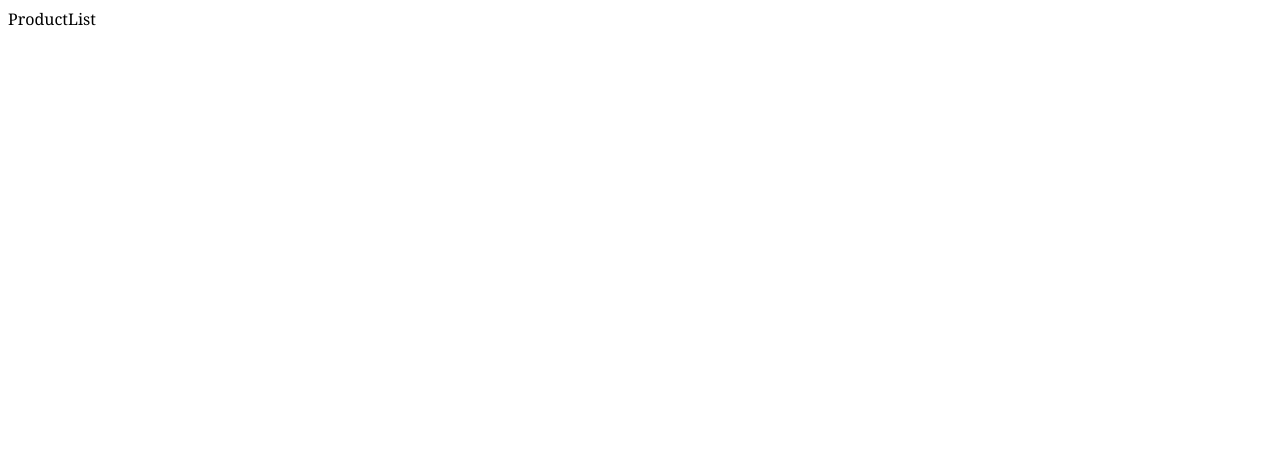
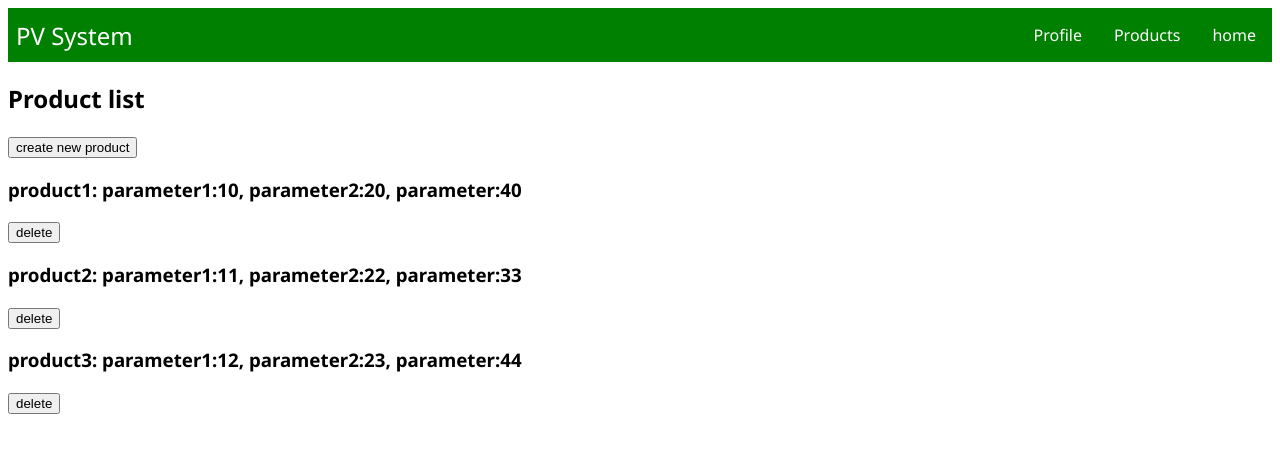
Before and after one commit to LeeCH-OeO/pv-system, a React (Vite) app: page /company/products in a window 1280 px wide. Shown: the top 452 px of the page. Built offline with nearby package versions, Linux system fonts and the light colour scheme.

Commit message:
add product from and product list

```diff
--- a/src/App.jsx
+++ b/src/App.jsx
@@ -10,6 +10,7 @@ import ProfilePage from "./components/UserPage/Profile/ProfilePage";
 import CompanyMainPage from "./components/CompanyPage/CompanyMainPage";
 import ProductList from "./components/CompanyPage/CompanyProduct/ProductList";
 import { BrowserRouter as Router, Routes, Route } from "react-router-dom";
+import ProductForm from "./components/CompanyPage/CompanyProduct/Form/ProductForm";
 const App = () => {
   return (
     <>
@@ -25,6 +26,7 @@ const App = () => {
           <Route path="/user/profile" element={<ProfilePage />} />
           <Route path="/company/main" element={<CompanyMainPage />} />
           <Route path="/company/products/" element={<ProductList />} />
+          <Route path="/company/new-product/" element={<ProductForm />} />
         </Routes>
       </Router>
     </>
--- a/src/components/CompanyPage/CompanyProduct/Form/ProductForm.jsx
+++ b/src/components/CompanyPage/CompanyProduct/Form/ProductForm.jsx
@@ -0,0 +1,64 @@
+import React from "react";
+import CompanyNavBar from "../../NavBar/CompanyNavBar";
+import Form from "./style";
+import { Slider, TextField } from "@mui/material";
+import { useState } from "react";
+const ProductForm = () => {
+  const [productInfo, setProductInfo] = useState({
+    productName: "",
+    para1: 0,
+    para2: "",
+    para3: "",
+  });
+
+  return (
+    <div>
+      <CompanyNavBar />
+      <h2>new product</h2>
+      <Form>
+        <TextField
+          label="product name"
+          value={productInfo.productName}
+          onChange={(e) => {
+            setProductInfo({ ...productInfo, productName: e.target.value });
+          }}
+        />
+        <div>
+          parameter1:
+          <Slider
+            aria-label="Small"
+            valueLabelDisplay="auto"
+            value={productInfo.para1}
+            onChange={(e) => {
+              setProductInfo({ ...productInfo, para1: e.target.value });
+            }}
+          />
+        </div>
+        <TextField
+          label="parameter 2"
+          value={productInfo.para2}
+          onChange={(e) => {
+            setProductInfo({ ...productInfo, para2: e.target.value });
+          }}
+        />
+        <TextField
+          label="parameter 3"
+          value={productInfo.para3}
+          onChange={(e) => {
+            setProductInfo({ ...productInfo, para3: e.target.value });
+          }}
+        />
+        <button
+          onClick={() => {
+            console.log(productInfo);
+            setProductInfo({ productName: "", para1: 0, para2: "", para3: "" });
+          }}
+        >
+          submit
+        </button>
+      </Form>
+    </div>
+  );
+};
+
+export default ProductForm;
--- /dev/null
+++ b/src/components/CompanyPage/CompanyProduct/Form/style.js
@@ -0,0 +1,11 @@
+import styled from "styled-components";
+const Form = styled.div`
+  border: 1px solid gray;
+  padding: 1rem;
+  justify-content: center;
+  flex-direction: column;
+  align-items: center;
+  width: 60vw;
+`;
+
+export default Form;
--- a/src/components/CompanyPage/CompanyProduct/ProductItem.jsx
+++ b/src/components/CompanyPage/CompanyProduct/ProductItem.jsx
@@ -1,7 +1,13 @@
 import React from "react";
 
-const ProductItem = () => {
-  return <div>ProductItem</div>;
+const ProductItem = ({ name, para1, para2, para3 }) => {
+  return (
+    <div>
+      <h3>
+        {name}: parameter1:{para1}, parameter2:{para2}, parameter:{para3}
+      </h3>
+    </div>
+  );
 };
 
 export default ProductItem;
--- a/src/components/CompanyPage/CompanyProduct/ProductList.jsx
+++ b/src/components/CompanyPage/CompanyProduct/ProductList.jsx
@@ -1,7 +1,54 @@
 import React from "react";
-
+import CompanyNavBar from "../NavBar/CompanyNavBar";
+import ProductItem from "./ProductItem";
+import { useNavigate } from "react-router-dom";
+import { useState } from "react";
 const ProductList = () => {
-  return <div>ProductList</div>;
+  const navigate = useNavigate();
+  const [mockList, setMockList] = useState([
+    { name: "product1", para1: 10, para2: 20, para3: 40 },
+    { name: "product2", para1: 11, para2: 22, para3: 33 },
+    { name: "product3", para1: 12, para2: 23, para3: 44 },
+  ]);
+  const handleOnDelete = (index) => {
+    const updatedList = [...mockList];
+    updatedList.splice(index, 1);
+    setMockList(updatedList);
+    console.log(mockList);
+  };
+  return (
+    <div>
+      <CompanyNavBar />
+      <h2>Product list</h2>
+      <button
+        onClick={() => {
+          navigate("/company/new-product/");
+        }}
+      >
+        create new product
+      </button>
+      {mockList.map((item, index) => {
+        return (
+          <div key={index}>
+            <ProductItem
+              key={index}
+              name={item.name}
+              para1={item.para1}
+              para2={item.para2}
+              para3={item.para3}
+            />
+            <button
+              onClick={() => {
+                handleOnDelete(index);
+              }}
+            >
+              delete
+            </button>
+          </div>
+        );
+      })}
+    </div>
+  );
 };
 
 export default ProductList;
--- a/src/components/CompanyPage/NavBar/style.js
+++ b/src/components/CompanyPage/NavBar/style.js
@@ -8,7 +8,7 @@ const NavBar = styled.nav`
   display: flex;
   justify-content: space-between;
   align-items: center;
-  background-color: blue;
+  background-color: green;
   color: white;
   @media (max-width: 400px) {
     flex-direction: column;
--- a/src/components/UserPage/project/CreateProject/CreateProjectForm.jsx
+++ b/src/components/UserPage/project/CreateProject/CreateProjectForm.jsx
@@ -25,9 +25,9 @@ const CreateProjectForm = () => {
     });
   };
   const handleOnDelete = (index) => {
-    const updatedArray = [...productList];
-    updatedArray.splice(index, 1);
-    setProductList(updatedArray);
+    const updatedList = [...productList];
+    updatedList.splice(index, 1);
+    setProductList(updatedList);
   };
   return (
     <div>
--- a/src/style.js
+++ b/src/style.js
@@ -2,7 +2,7 @@ import { createGlobalStyle } from "styled-components";
 
 const GlobalStyles = createGlobalStyle`
   body {
-    font-family: 'Noto serif', sans-serif; /* Replace 'Roboto' with the name of your chosen font */
+    font-family: 'Noto Sans', sans-serif; /* Replace 'Roboto' with the name of your chosen font */
   }
 `;
 export default GlobalStyles;
```
